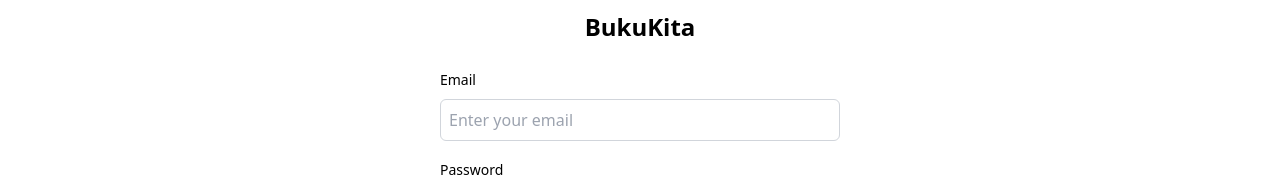
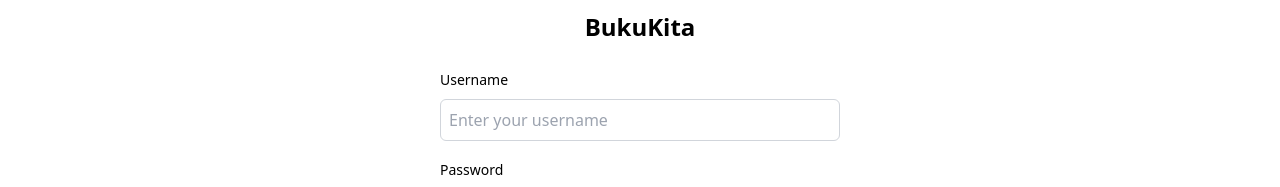
Before and after one commit to RMT-58/BukuKita, a React (Vite) app in the folder app/: page /login in a window 1280 px wide. Shown: the part 341-528 px from the top of the page. Built offline with nearby package versions, Linux system fonts and the light colour scheme.

Commit message:
wiring: login users

```diff
--- a/app/src/pages/LoginPage.jsx
+++ b/app/src/pages/LoginPage.jsx
@@ -1,18 +1,66 @@
 import React, { useState } from "react";
 import { Upload } from "lucide-react";
 import logo from "../assets/logo.png";
+import { Link, useNavigate } from "react-router";
+import { gql, useMutation } from "@apollo/client";
+import { Toaster, toast } from "react-hot-toast";
+
+const LOGIN = gql`
+  mutation Login($input: LoginInput!) {
+    login(input: $input) {
+      user {
+        _id
+        name
+        username
+        phone_number
+        address
+        created_at
+        updated_at
+      }
+      token
+    }
+  }
+`;
 
 function LoginPage() {
-  const [email, setEmail] = useState("");
+  const [username, setUsername] = useState("");
   const [password, setPassword] = useState("");
+  const navigate = useNavigate();
 
-  const handleLogin = (e) => {
+  const [login, { loading }] = useMutation(LOGIN, {
+    onCompleted: (data) => {
+      localStorage.setItem("access_token", data.login.token);
+      toast.success("Login successful! Redirecting...");
+      setTimeout(() => navigate("/"), 1500);
+    },
+    onError: (error) => {
+      toast.error(error.message || "Registration failed!");
+      console.log(error);
+    },
+  });
+
+  const handleLogin = async (e) => {
     e.preventDefault();
-    console.log("Logging in with:", email);
+
+    if (loading) return;
+
+    try {
+      await login({
+        variables: {
+          input: {
+            username,
+            password,
+          },
+        },
+      });
+    } catch (error) {
+      console.log("error during logged in", error);
+    }
   };
 
   return (
-    <div className="min-h-screen flex flex-col items-center bg-white">
+    <div className="min-h-screen flex flex-col items-center bg-white pb-12">
+      <Toaster />
       <div className="w-full h-64 bg-blue-500 flex items-center justify-center">
         <div className="w-16 h-16 bg-white rounded-full flex items-center justify-center">
           <img src={logo} alt="Burung Hantu" />
@@ -25,14 +73,14 @@
         <form onSubmit={handleLogin} className="w-full space-y-4">
           <div className="space-y-2">
             <label htmlFor="email" className="text-sm font-medium">
-              Email
+              Username
             </label>
             <input
-              id="email"
-              type="email"
-              placeholder="Enter your email"
-              value={email}
-              onChange={(e) => setEmail(e.target.value)}
+              id="username"
+              type="username"
+              placeholder="Enter your username"
+              value={username}
+              onChange={(e) => setUsername(e.target.value)}
               required
               className="w-full p-2 border border-gray-300 rounded-md"
             />
@@ -52,10 +100,14 @@
               className="w-full p-2 border border-gray-300 rounded-md"
             />
           </div>
-
           <button
             type="submit"
-            className="w-full bg-blue-500 hover:bg-blue-600 text-white py-2 rounded-md"
+            className={`w-full text-white py-2 rounded-md ${
+              loading
+                ? "bg-gray-500 cursor-not-allowed"
+                : "bg-blue-500 hover:bg-blue-600"
+            }`}
+            disabled={loading}
           >
             Login
           </button>
@@ -64,9 +116,9 @@
         <div className="mt-4 text-center">
           <p className="text-sm text-gray-600">
             Don't have an account?{" "}
-            <a href="/auth/register" className="text-blue-500 hover:underline">
+            <Link to="/register" className="text-blue-500 hover:underline">
               Register
-            </a>
+            </Link>
           </p>
         </div>
       </div>
--- a/app/src/pages/RegisterPage.jsx
+++ b/app/src/pages/RegisterPage.jsx
@@ -24,7 +24,6 @@
 function RegisterPage() {
   const [name, setName] = useState("");
   const [username, setUsername] = useState("");
-  const [email, setEmail] = useState("");
   const [phoneNumber, setPhoneNumber] = useState("");
   const [password, setPassword] = useState("");
   const [address, setAddress] = useState("");
@@ -34,7 +33,7 @@
     onCompleted: (data) => {
       localStorage.setItem("access_token", data.register.token);
       toast.success("Registration successful! Redirecting...");
-      navigate("/");
+      setTimeout(() => navigate("/"), 1500);
     },
     onError: (error) => {
       toast.error(error.message || "Registration failed!");
@@ -64,7 +63,7 @@
   };
 
   return (
-    <div className="min-h-screen flex flex-col items-center bg-white">
+    <div className="min-h-screen flex flex-col items-center bg-white pb-12">
       <Toaster />
       <div className="w-full h-64 bg-blue-500 flex items-center justify-center">
         <div className="w-16 h-16 bg-white rounded-full flex items-center justify-center">
@@ -153,8 +152,12 @@
 
           <button
             type="submit"
+            className={`w-full text-white py-2 rounded-md ${
+              loading
+                ? "bg-gray-500 cursor-not-allowed"
+                : "bg-blue-500 hover:bg-blue-600"
+            }`}
             disabled={loading}
-            className="w-full bg-blue-500 hover:bg-blue-600 text-white py-2 rounded-md"
           >
             Register
           </button>
@@ -163,7 +166,7 @@
         <div className="mt-4 text-center">
           <p className="text-sm text-gray-600">
             Already have an account?{" "}
-            <Link to="/auth/login" className="text-blue-500 hover:underline">
+            <Link to="/login" className="text-blue-500 hover:underline">
               Login
             </Link>
           </p>
```
